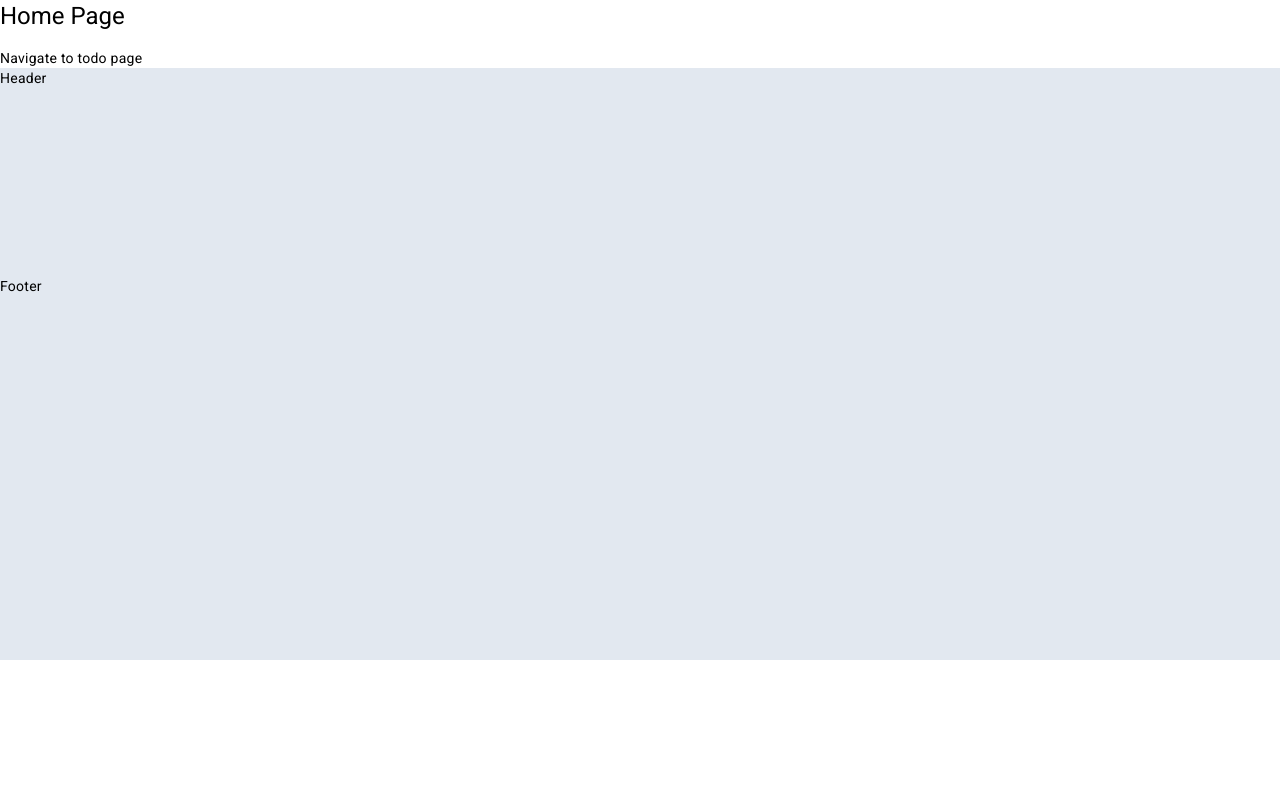
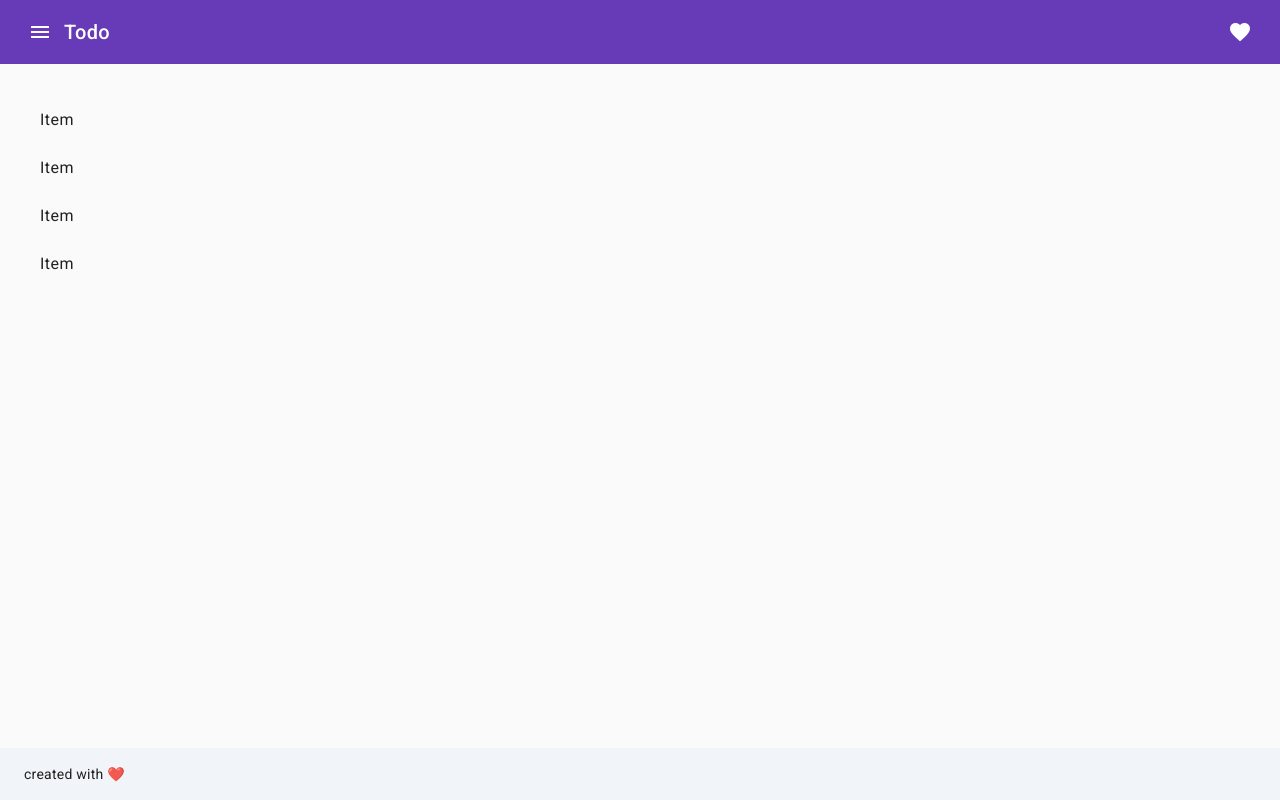
Before and after one commit to alisafariir/Angular-TodoApp, an Angular app: page / in a window 1280 px wide. Built offline with nearby package versions, Linux system fonts and the light colour scheme.

Commit message:
master layout and home

```diff
--- a/src/app/layout/master-layout/master-layout.component.html
+++ b/src/app/layout/master-layout/master-layout.component.html
@@ -1,3 +1,30 @@
-<router-outlet></router-outlet>
-<header class="h-52 bg-slate-200">Header</header>
-<footer class="h-96 bg-slate-200">Footer</footer>
+<mat-drawer-container class="h-full" [hasBackdrop]="true">
+  <mat-drawer #d [mode]="'over'">I'm a drawer</mat-drawer>
+  <mat-drawer-content>
+    <div class="flex flex-col justify-between h-full">
+      <mat-toolbar color="primary">
+        <button
+          mat-icon-button
+          class="example-icon"
+          aria-label="Example icon-button with menu icon"
+          (click)="d.toggle()"
+        >
+          <mat-icon>menu</mat-icon>
+        </button>
+        <span>Todo</span>
+        <span class="flex-1"></span>
+        <button
+          mat-icon-button
+          class="example-icon favorite-icon"
+          aria-label="Example icon-button with heart icon"
+        >
+          <mat-icon>favorite</mat-icon>
+        </button>
+      </mat-toolbar>
+      <div class="flex-1 p-6 overflow-y-auto overflow-x-hidden">
+        <router-outlet></router-outlet>
+      </div>
+      <footer class="h-auto px-6 py-4 bg-slate-100">created with ❤️</footer>
+    </div>
+  </mat-drawer-content>
+</mat-drawer-container>
--- /dev/null
+++ b/src/app/pages/home/home.component.html
@@ -0,0 +1,6 @@
+<mat-list>
+  <mat-list-item>Item</mat-list-item>
+  <mat-list-item>Item</mat-list-item>
+  <mat-list-item>Item</mat-list-item>
+  <mat-list-item>Item</mat-list-item>
+</mat-list>
--- a/src/app/pages/home/home.component.ts
+++ b/src/app/pages/home/home.component.ts
@@ -1,13 +1,12 @@
 import { Component, OnInit, inject } from '@angular/core';
 import { Router } from '@angular/router';
+import { MatListModule } from '@angular/material/list';
 
 @Component({
   selector: 'app-home',
-  template: `
-    <h1>Home Page</h1>
-    <button (click)="handleNavigateTodo()">Navigate to todo page</button>
-  `,
+  templateUrl: './home.component.html',
   standalone: true,
+  imports: [MatListModule, MatListModule],
 })
 export class HomeComponents implements OnInit {
   router: Router = inject(Router);
@@ -18,4 +17,8 @@ export class HomeComponents implements OnInit {
   handleNavigateTodo() {
     this.router.navigate(['todo', 1023, 'Todo number one']);
   }
+
+  handleClick(e: MouseEvent) {
+    console.log(e);
+  }
 }
```
Also changed, not shown: src/app/layout/master-layout/master-layout.component.ts (+11 -1 lines).
